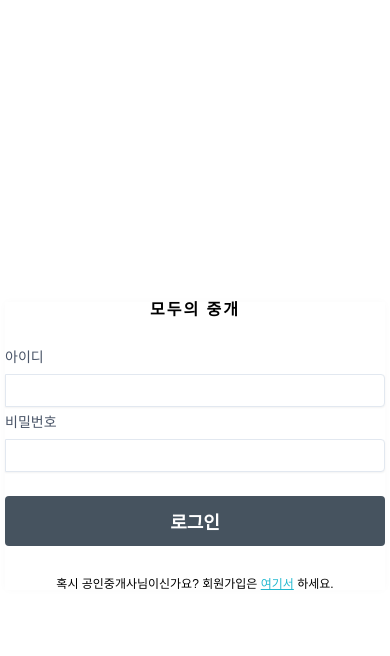
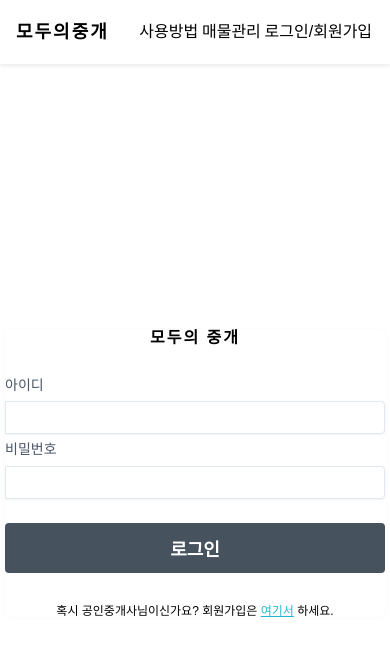
Before and after one commit to seungjae93/moodo, a React (Create React App) app: page / in a window 390 px wide. Shown: the top 656 px of the page. Built offline with nearby package versions, Linux system fonts and the light colour scheme; no server answers.

Commit message:
:sparkles: [feat] Header ,반응형 컴포넌트 구현

```diff
--- a/src/components/common/Header/Header.tsx
+++ b/src/components/common/Header/Header.tsx
@@ -1,9 +1,61 @@
 import styled from "styled-components";
+import Responsive from "../Responsive";
+import { Link } from "react-router-dom";
 
-function AuthForm() {
-  return <HeaderWrapper>AuthForm</HeaderWrapper>;
+function Header() {
+  return (
+    <>
+      <HeaderWrapper>
+        <ResponsiveWrapper>
+          <div className="logo">
+            <Link to="/">모두의중개</Link>
+          </div>
+          <div className="nav">
+            <div>사용방법</div>
+            <div>매물관리</div>
+            <div>
+              <Link to="/">로그인/회원가입</Link>
+            </div>
+          </div>
+        </ResponsiveWrapper>
+      </HeaderWrapper>
+      <Spacer />
+    </>
+  );
 }
 
-export default AuthForm;
+export default Header;
 
-const HeaderWrapper = styled.div``;
+const HeaderWrapper = styled.div`
+  position: fixed;
+  width: 100%;
+  background: white;
+  box-shadow: 0px 2px 4px rgba(0, 0, 0, 0.08);
+`;
+
+const ResponsiveWrapper = styled(Responsive)`
+  height: 4rem;
+  display: flex;
+  align-items: center;
+  justify-content: center;
+  gap: 20px;
+  .logo {
+    width: 150px;
+    font-size: 1.125rem;
+    font-weight: 800;
+    letter-spacing: 2px;
+  }
+  .nav {
+    width: 350px;
+    display: flex;
+    align-items: center;
+    justify-content: space-around;
+
+    .div {
+      gap: 30px;
+    }
+  }
+`;
+const Spacer = styled.div`
+  height: 1.7rem;
+`;
--- /dev/null
+++ b/src/components/common/Responsive.tsx
@@ -0,0 +1,25 @@
+import styled from "styled-components";
+
+interface ResponsiveProps {
+  [key: string]: any;
+}
+
+const ResponsiveWrapper = styled.div`
+  padding-left: 1rem;
+  padding-right: 1rem;
+  width: 1024px;
+  margin: 0 auto;
+
+  @media (max-width: 1024px) {
+    width: 768px;
+  }
+  @media (max-width: 768px) {
+    width: 100%;
+  }
+`;
+
+const Responsive = ({ children, ...rest }: ResponsiveProps) => {
+  return <ResponsiveWrapper {...rest}>{children}</ResponsiveWrapper>;
+};
+
+export default Responsive;
--- a/src/pages/Login.tsx
+++ b/src/pages/Login.tsx
@@ -1,11 +1,14 @@
 import AuthForm from "../components/auth/AuthForm";
 import AuthTemplate from "../components/auth/AuthTemplate";
-
+import Header from "../components/common/Header/Header";
 function Login() {
   return (
-    <AuthTemplate>
-      <AuthForm type="login" />
-    </AuthTemplate>
+    <>
+      <Header />
+      <AuthTemplate>
+        <AuthForm type="login" />
+      </AuthTemplate>
+    </>
   );
 }
 
--- a/src/pages/Signup.tsx
+++ b/src/pages/Signup.tsx
@@ -1,11 +1,15 @@
 import AuthTemplate from "../components/auth/AuthTemplate";
 import AuthForm from "../components/auth/AuthForm";
+import Header from "../components/common/Header/Header";
 
 function SignUp() {
   return (
-    <AuthTemplate>
-      <AuthForm type="signup" />
-    </AuthTemplate>
+    <>
+      <Header />
+      <AuthTemplate>
+        <AuthForm type="signup" />
+      </AuthTemplate>
+    </>
   );
 }
 export default SignUp;
```
